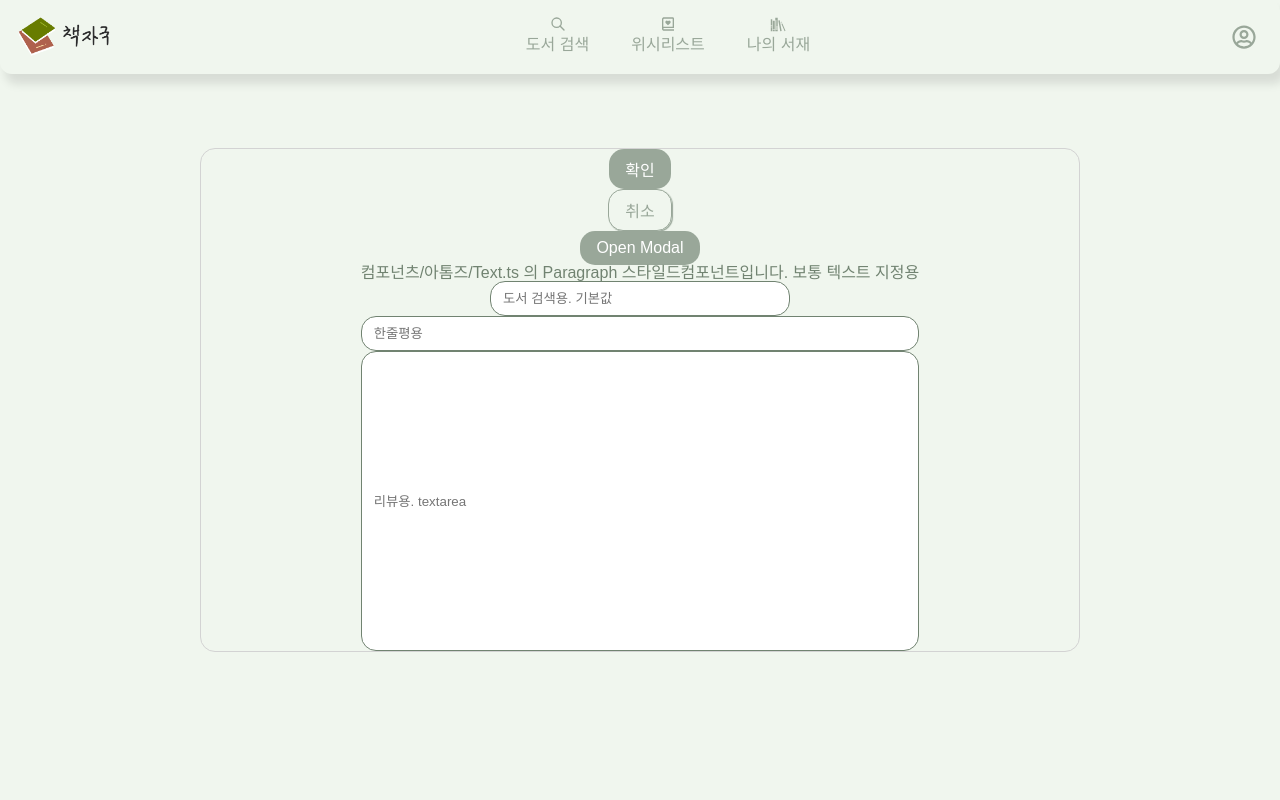
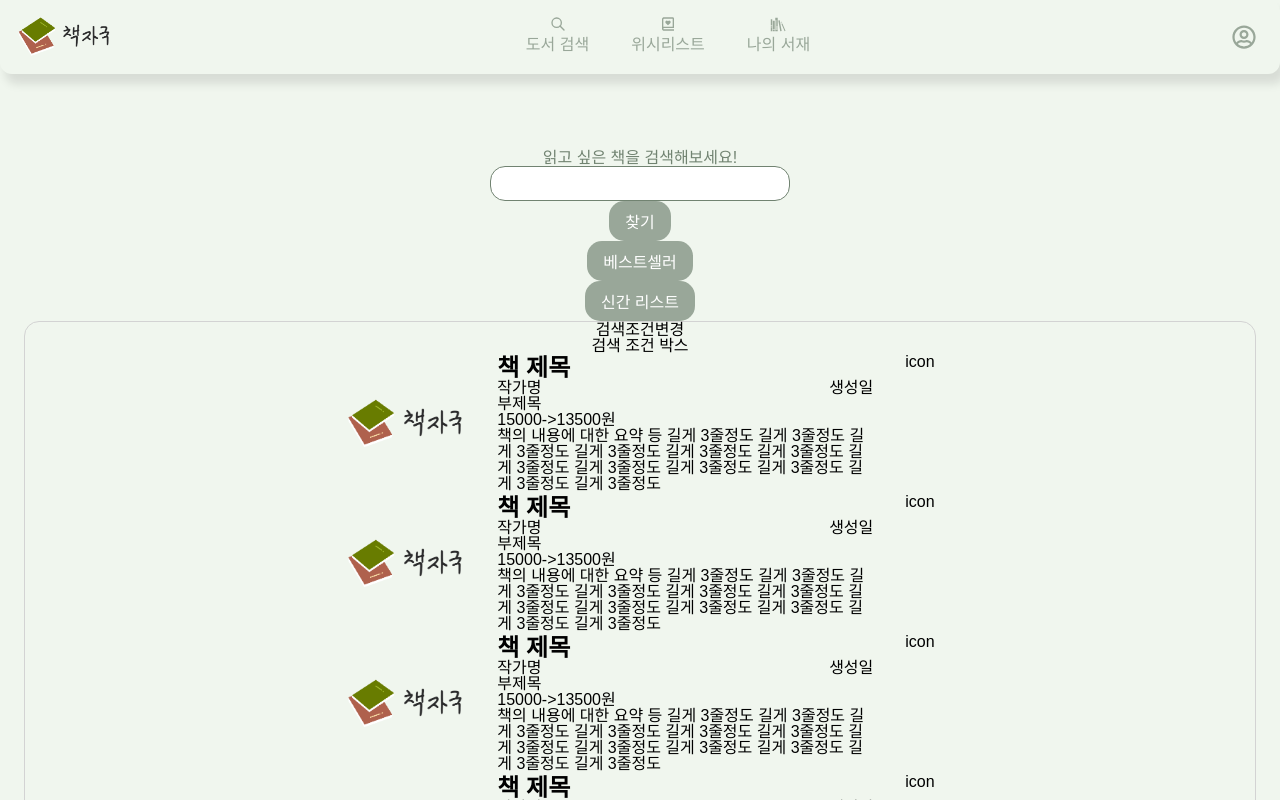
Before and after one commit to NeckSlicers/bookJagook, a React (Create React App) app in the folder client/: page / in a window 1280 px wide. Shown: the top 800 px of the page. Built offline with nearby package versions, Linux system fonts and the light colour scheme.

Commit message:
design:홈 페이지 layout

```diff
--- a/client/src/pages/Home/index.tsx
+++ b/client/src/pages/Home/index.tsx
@@ -1,3 +1,5 @@
+import styled from 'styled-components';
+// import { useState } from 'react';
 import {
   Layout,
   Container,
@@ -6,30 +8,282 @@ import {
   Paragraph,
   Header,
 } from '../../components/index';
+import coverImg from '../../assets/logo.png';
+// import Modal from '../../components/molecules/Modal';
 
-import Modal from '../../components/molecules/Modal';
+/** 검색 및 버튼 컨테이너 */
+export const TopContainer = styled(Container)`
+  border: none;
+  display: flex;
+  flex-direction: column;
+  justify-content: center;
+  align-items: center;
+  height: max-content;
+  max-width: 1330px;
+  padding: 0 160px;
+`;
 
+/** 검색 조건 선택 및 도서 리스트 컨테이너 */
+export const BottomContainer = styled(Container)`
+  /* border: none; */
+  /* display: flex; */
+  /* flex-direction: column; */
+  /* justify-content: center;
+  align-items: center;
+  height: max-content; */
+  max-width: 1330px;
+  /* padding: 0 160px; */
+`;
+/** 리스트 맵핑용 컨테이너 */
+export const ListContainer = styled(Container)`
+  border: none;
+  display: flex;
+  flex-direction: row;
+  justify-content: center;
+  align-items: center;
+  height: max-content;
+  .cover {
+    width: 120px;
+    height: 140px;
+    display: flex;
+    justify-content: center;
+    align-items: center;
+  }
+  img {
+    max-width: 120px;
+    max-height: 120px;
+  }
+  .text {
+    min-width: 340px;
+    max-width: 440px;
+    padding: 0 2rem;
+  }
+  .icon {
+    height: 140px;
+    display: block;
+  }
+  @media screen and (max-width: 479px) {
+    /* min-width: 300px;
+    display: flex; */
+    .text {
+      min-width: 300px;
+      padding: 0;
+    }
+  }
+`;
+/** 제목 반응형 조절용 */
+export const TitleContainer = styled(Container)`
+  border: none;
+  display: block;
+  flex-direction: row;
+  justify-content: start;
+  align-items: start;
+  max-width: 1330px;
+  padding: 0;
+  .spaceBetween {
+    display: flex;
+    justify-content: space-between;
+  }
+  .title {
+    font-size: 1.5rem;
+    font-weight: bold;
+  }
+
+  @media screen and (max-width: 479px) {
+    min-width: 300px;
+    display: flex;
+    row-gap: 1rem;
+  }
+`;
+
+/** 홈페이지 레이아웃  배경색 헤더부분 입히기 필요하다 */
+export const LayoutColumn = styled(Layout)`
+  padding-top: 150px;
+  flex-direction: column;
+  justify-content: start;
+`;
+
+/** 임시데이터로 key는 isbn으로 할 예정 */
+const data = [
+  {
+    cover: coverImg,
+    title: '책 제목',
+    author: '작가명',
+    date: '생성일',
+    subTitle: '부제목',
+    price: 15000,
+    saledPrice: 13500,
+    description:
+      '책의 내용에 대한 요약 등 길게 3줄정도 길게 3줄정도 길게 3줄정도 길게 3줄정도 길게 3줄정도 길게 3줄정도 길게 3줄정도 길게 3줄정도 길게 3줄정도 길게 3줄정도 길게 3줄정도 길게 3줄정도',
+  },
+  {
+    cover: coverImg,
+    title: '책 제목',
+    author: '작가명',
+    date: '생성일',
+    subTitle: '부제목',
+    price: 15000,
+    saledPrice: 13500,
+    description:
+      '책의 내용에 대한 요약 등 길게 3줄정도 길게 3줄정도 길게 3줄정도 길게 3줄정도 길게 3줄정도 길게 3줄정도 길게 3줄정도 길게 3줄정도 길게 3줄정도 길게 3줄정도 길게 3줄정도 길게 3줄정도',
+  },
+  {
+    cover: coverImg,
+    title: '책 제목',
+    author: '작가명',
+    date: '생성일',
+    subTitle: '부제목',
+    price: 15000,
+    saledPrice: 13500,
+    description:
+      '책의 내용에 대한 요약 등 길게 3줄정도 길게 3줄정도 길게 3줄정도 길게 3줄정도 길게 3줄정도 길게 3줄정도 길게 3줄정도 길게 3줄정도 길게 3줄정도 길게 3줄정도 길게 3줄정도 길게 3줄정도',
+  },
+  {
+    cover: coverImg,
+    title: '책 제목',
+    author: '작가명',
+    date: '생성일',
+    subTitle: '부제목',
+    price: 15000,
+    saledPrice: 13500,
+    description:
+      '책의 내용에 대한 요약 등 길게 3줄정도 길게 3줄정도 길게 3줄정도 길게 3줄정도 길게 3줄정도 길게 3줄정도 길게 3줄정도 길게 3줄정도 길게 3줄정도 길게 3줄정도 길게 3줄정도 길게 3줄정도',
+  },
+  {
+    cover: coverImg,
+    title: '책 제목',
+    author: '작가명',
+    date: '생성일',
+    subTitle: '부제목',
+    price: 15000,
+    saledPrice: 13500,
+    description:
+      '책의 내용에 대한 요약 등 길게 3줄정도 길게 3줄정도 길게 3줄정도 길게 3줄정도 길게 3줄정도 길게 3줄정도 길게 3줄정도 길게 3줄정도 길게 3줄정도 길게 3줄정도 길게 3줄정도 길게 3줄정도',
+  },
+  {
+    cover: coverImg,
+    title: '책 제목',
+    author: '작가명',
+    date: '생성일',
+    subTitle: '부제목',
+    price: 15000,
+    saledPrice: 13500,
+    description:
+      '책의 내용에 대한 요약 등 길게 3줄정도 길게 3줄정도 길게 3줄정도 길게 3줄정도 길게 3줄정도 길게 3줄정도 길게 3줄정도 길게 3줄정도 길게 3줄정도 길게 3줄정도 길게 3줄정도 길게 3줄정도',
+  },
+  {
+    cover: coverImg,
+    title: '책 제목',
+    author: '작가명',
+    date: '생성일',
+    subTitle: '부제목',
+    price: 15000,
+    saledPrice: 13500,
+    description:
+      '책의 내용에 대한 요약 등 길게 3줄정도 길게 3줄정도 길게 3줄정도 길게 3줄정도 길게 3줄정도 길게 3줄정도 길게 3줄정도 길게 3줄정도 길게 3줄정도 길게 3줄정도 길게 3줄정도 길게 3줄정도',
+  },
+  {
+    cover: coverImg,
+    title: '책 제목',
+    author: '작가명',
+    date: '생성일',
+    subTitle: '부제목',
+    price: 15000,
+    saledPrice: 13500,
+    description:
+      '책의 내용에 대한 요약 등 길게 3줄정도 길게 3줄정도 길게 3줄정도 길게 3줄정도 길게 3줄정도 길게 3줄정도 길게 3줄정도 길게 3줄정도 길게 3줄정도 길게 3줄정도 길게 3줄정도 길게 3줄정도',
+  },
+  {
+    cover: coverImg,
+    title: '책 제목',
+    author: '작가명',
+    date: '생성일',
+    subTitle: '부제목',
+    price: 15000,
+    saledPrice: 13500,
+    description:
+      '책의 내용에 대한 요약 등 길게 3줄정도 길게 3줄정도 길게 3줄정도 길게 3줄정도 길게 3줄정도 길게 3줄정도 길게 3줄정도 길게 3줄정도 길게 3줄정도 길게 3줄정도 길게 3줄정도 길게 3줄정도',
+  },
+  {
+    cover: coverImg,
+    title: '책 제목',
+    author: '작가명',
+    date: '생성일',
+    subTitle: '부제목',
+    price: 15000,
+    saledPrice: 13500,
+    description:
+      '책의 내용에 대한 요약 등 길게 3줄정도 길게 3줄정도 길게 3줄정도 길게 3줄정도 길게 3줄정도 길게 3줄정도 길게 3줄정도 길게 3줄정도 길게 3줄정도 길게 3줄정도 길게 3줄정도 길게 3줄정도',
+  },
+];
 function Home() {
+  // const [modal, setModal] = useState(false);
   return (
-    <Layout>
+    <LayoutColumn>
       <Header />
-      <Container>
-        <Button>확인</Button>
-        <Button buttonType="cancel">취소</Button>
-        <Modal />
-        <Paragraph>
-          컴포넌츠/아톰즈/Text.ts 의 Paragraph 스타일드컴포넌트입니다. 보통
-          텍스트 지정용
-        </Paragraph>
-        <Input type="text" placeholder="도서 검색용. 기본값" />
-        <Input type="text" inputType="comment" placeholder="한줄평용" />
-        <Input
-          type="textarea"
-          inputType="review"
-          placeholder="리뷰용. textarea"
-        />
-      </Container>
-    </Layout>
+      <TopContainer>
+        <Paragraph>읽고 싶은 책을 검색해보세요!</Paragraph>
+        <Input type="text" />
+        <Button>찾기</Button>
+        <>
+          <Button>베스트셀러</Button>
+          <Button>신간 리스트</Button>
+        </>
+      </TopContainer>
+      <BottomContainer>
+        <div>검색조건변경</div>
+        <div>검색 조건 박스</div>
+        {data.map((el) => (
+          <ListContainer>
+            <div className="cover">
+              <img src={el.cover} alt="cover" />
+            </div>
+            <div className="text">
+              <TitleContainer>
+                {/* section, article 지정해서 사용 */}
+                <div className="title">{el.title}</div>
+                <div className="spaceBetween">
+                  <span>{el.author}</span>
+                  <span>{el.date}</span>
+                </div>
+              </TitleContainer>
+              <div>{el.subTitle}</div>
+              <div>
+                {el.price}
+                {'->'}
+                {el.saledPrice}원
+              </div>
+              <div>{el.description}</div>
+            </div>
+            <div className="icon">
+              <div>icon</div>
+            </div>
+          </ListContainer>
+        ))}
+        {/* <ListContainer>
+          <div className="cover">
+            <img src={data[0].cover} alt="cover" />
+          </div>
+          <div className="text">
+            <TitleContainer>
+              <div className="title">{data[0].title}</div>
+              <div>{data[0].author}</div>
+            </TitleContainer>
+            <div>{data[0].date}</div>
+            <div>{data[0].subTitle}</div>
+            <div>
+              {data[0].price}
+              {'->'}
+              {data[0].saledPrice}원
+            </div>
+            <div>{data[0].description}</div>
+          </div>
+          <div className="icon">
+            <div>icon</div>
+          </div>
+        </ListContainer> */}
+      </BottomContainer>
+    </LayoutColumn>
   );
 }
 
```
